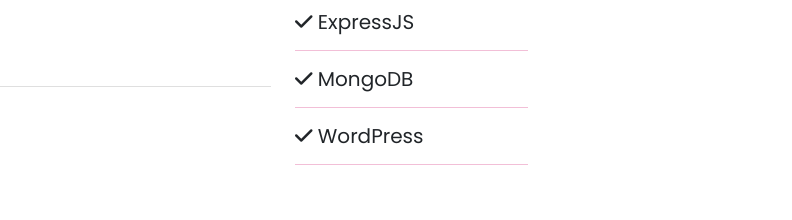
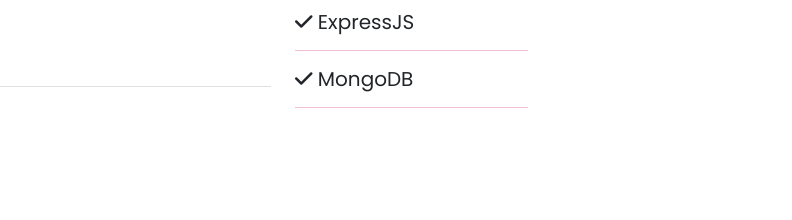
Before and after one commit to lebogang-developer/personal-portfolio-website, a website: page index.html in a window 1280 px wide. Shown: the part 2080-2300 px from the top of the page, 357-1149 px from the left. Drawn offline with nearby package versions, Linux system fonts and the light colour scheme; files that its build step writes are made by us from their sources.

Commit message:
few changes

```diff
--- a/index.html
+++ b/index.html
@@ -188,8 +188,8 @@
             <hr class="w-50 text-primary mt-3">
             <h5><i class="fas fa-check"></i> MongoDB</h5>
             <hr class="w-50 text-primary mt-3">
-            <h5><i class="fas fa-check"></i> WordPress</h5>
-            <hr class="w-50 text-primary mt-3">
+            <!-- <h5><i class="fas fa-check"></i> WordPress</h5>
+            <hr class="w-50 text-primary mt-3"> -->
           </div>
         </div>
 
@@ -268,7 +268,7 @@
             </div>
           </div>
 
-          <div class="col-md-4">
+           <div class="col-md-4">
             <!-- Project 4 -->
             <div class="card h-100 d-flex flex-column text-center">
               <img src="images/wine-app.jpg" class="card-img-top" alt="Project Image 1">
```
